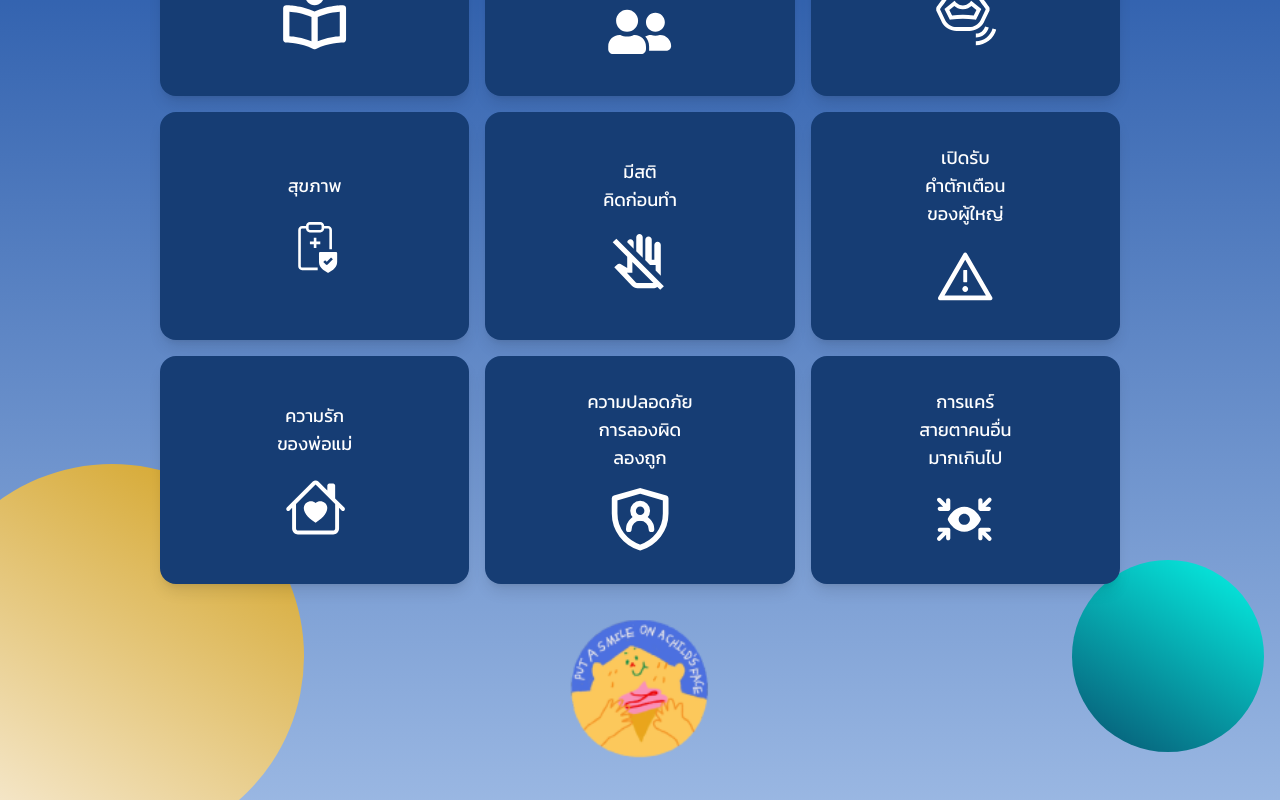
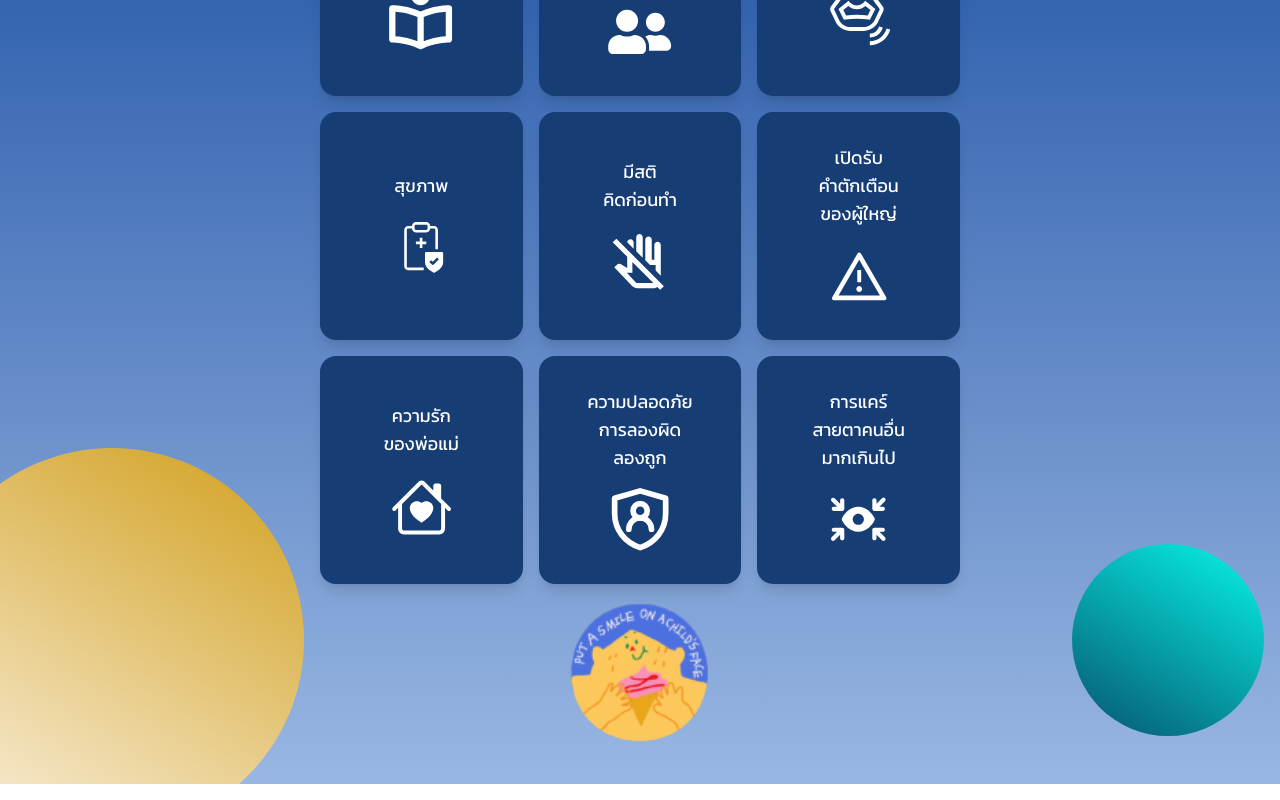
Before and after one commit to betich/your-story, a SvelteKit app: page / in a window 1280 px wide. Shown: the part 359-1159 px from the top of the page. Built offline with nearby package versions, Linux system fonts and the light colour scheme.

Commit message:
style: adjust sizes

```diff
--- a/src/app.html
+++ b/src/app.html
@@ -3,6 +3,7 @@
 	<head>
 		<meta charset="utf-8" />
 		<link rel="icon" href="%sveltekit.assets%/putasmile.png" />
+		<title>เรื่องเล่าของคุณ</title>
 		<meta name="viewport" content="width=device-width" />
 		<link rel="preconnect" href="https://fonts.googleapis.com" />
 		<link rel="preconnect" href="https://fonts.gstatic.com" crossorigin />
--- a/src/routes/+page.svelte
+++ b/src/routes/+page.svelte
@@ -13,6 +13,7 @@
 	<div class="absolute -left-20 rounded-full -bottom-12 w-96 h-96 ball-2" />
 	<div class="absolute right-4 rounded-full bottom-12 w-48 h-48 ball-3" />
 
+	<div class="max-w-4xl mx-auto">
 		<div class="flex relative z-10 flex-col gap-4 items-center">
 			<YourStory className="w-[128rem] sm:w-[32rem]" />
 
@@ -50,7 +51,12 @@
 					มากเกินไป
 				</MainButton>
 			</div>
-		<img src="putasmile.png" class="w-36 h-36 mt-4 mb-6" alt="Put a smile on a child's face" />
+		</div>
+		<img
+			src="putasmile.png"
+			class="mx-auto w-36 h-36 mt-4 mb-6"
+			alt="Put a smile on a child's face"
+		/>
 	</div>
 </section>
 
```
Lines whose indentation alone changed are shown as unchanged.
